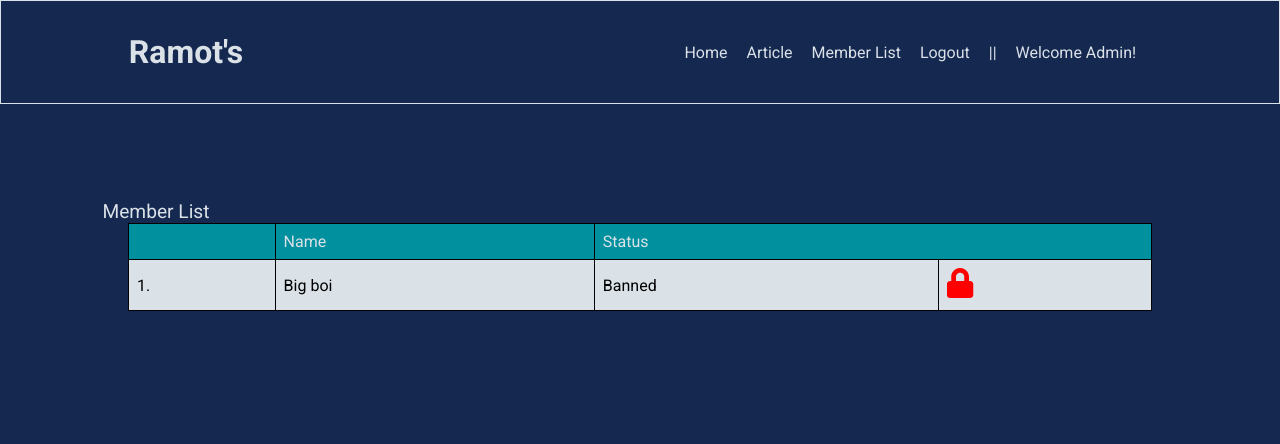
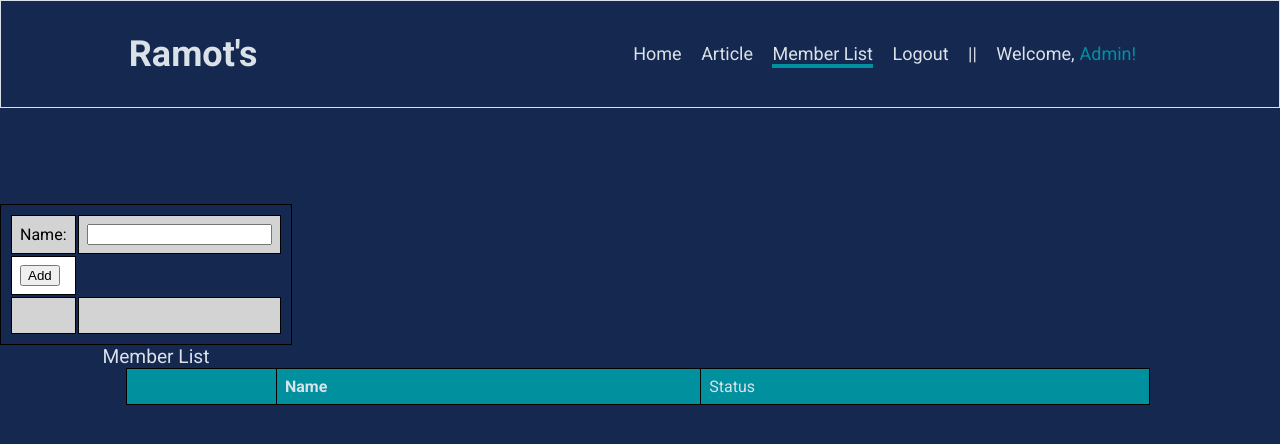
Before and after one commit to andrechrist012/projectPakRamot, a plain HTML site: page admin_memberList.html in a window 1280 px wide. Drawn offline with Linux system fonts and the light colour scheme.

Commit message:
test backend untuk Dynamic Table list, mockup udh complete. Backend script untuk Ban System belum ada

```diff
--- /dev/null
+++ b/admin-memberBE.js
@@ -0,0 +1,18 @@
+function addRow() {
+    var myName = document.getElementById("name");
+    var table = document.getElementById("myTableData");
+
+    var rowCount = table.rows.length;
+    var row = table.insertRow(rowCount);
+
+    row.insertCell(0).innerHTML = rowCount;
+    row.insertCell(1).innerHTML = myName.value;
+    row.insertCell(2).innerHTML = "Normal"
+    row.insertCell(3).innerHTML = '<img src="icons/padlock-ban.png" alt="padlock_ban">'
+    console.log("Added new value");
+}
+
+function onClick() { //untuk padlock
+    //pas click, ubah dari ban jadi unba, dan vice versa
+    //ubah status dari normal ke banned, dan vice versa
+}
--- a/admin_memberList.html
+++ b/admin_memberList.html
@@ -6,6 +6,7 @@
     <meta name="viewport" content="width=device-width, initial-scale=1.0">
     <link href="https://fonts.googleapis.com/css2?family=Roboto:wght@300;400;500;700;900&display=swap" rel="stylesheet">
     <link href="admin_memberStyle.css" rel="stylesheet" type="text/css">
+    <script type="text/javascript" src="admin-memberBE.js"></script>
     <title>Admin-Member List</title>
 </head>
 
@@ -17,32 +18,49 @@
                 <ul>
                     <li><a href="#">Home</a></li>
                     <li><a href="#">Article</a></li>
-                    <li><a href="#">Member List</a></li>
+                    <li class="menu-selected"><a href="#">Member List</a></li>
                     <li><a href="#">Logout</a></li>
                     <span>||</span>
-                    <span>Welcome Admin!</span>
+                    <span>Welcome, </span><span class="admin">Admin!</span>
                 </ul>
             </div>
         </div>
     </div>
 
+    <div class="add-name">
+        <table>
+            <tr>
+                <td>Name:</td>
+                <td><input type="text" id="name"></td>
+            </tr>
+            <tr>
+                <td>
+                    <input type="button" id="add" value="Add" onclick="Javascript:addRow()">
+                </td>
+            </tr>
+            <tr>
+                <td>&nbsp;</td>
+                <td>&nbsp;</td>
+            </tr>
+        </table>
+    </div>
+
+
     <span class="list-title">Member List</span>
 
     <div class="member-list">
-        <table>
-            <tr class="tableHeader">
-                <td></td>
-                <td>Name</td>
+        <table id="myTableData" class="member-data" border="1" cellpadding="2">
+            <tr class="table-header">
+                <td>&nbsp;</td>
+                <td><b>Name</b></td>
                 <td colspan="2">Status</td>
             </tr>
-            <tr>
-                <td class="number">1.</td>
-                <td>Big boi</td>
-                <td>Banned</td>
-                <td class="statusButton"><img src="icons/padlock-ban.png" alt="padlock_ban"></td>
-            </tr>
+
         </table>
+        &nbsp;
     </div>
+
+
 </body>
 
 </html>
--- a/admin_memberStyle.css
+++ b/admin_memberStyle.css
@@ -19,6 +19,7 @@ body {
 .navbar-item {
     width: 80%;
     margin: 0 auto;
+    font-size: large;
 }
 
 .navbar::after {
@@ -58,9 +59,9 @@ body {
     position: relative;
 }
 
-.tableHeader {
-    background-color: #00909e;
-    color: #dae1e7;
+.admin {
+    color: #00909e;
+    margin-left: -10px;
 }
 
 .navbar-item-menu a {
@@ -78,9 +79,21 @@ body {
     font-size: larger;
 }
 
-table {
+.menu-selected {
+    border-bottom: 4px solid #00909e;
+    padding-bottom: 0;
+}
+
+.member-data {
     width: 80%;
     border-collapse: collapse;
+    background-color: #00909e;
+    color: #dae1e7;
+}
+
+.table-header {
+    background-color: #00909e;
+    color: #dae1e7;
 }
 
 table,
@@ -96,5 +109,5 @@ tr {
 }
 
 tr:nth-child(even) {
-    background-color: #dae1e7;
+    background-color: white;
 }
```
